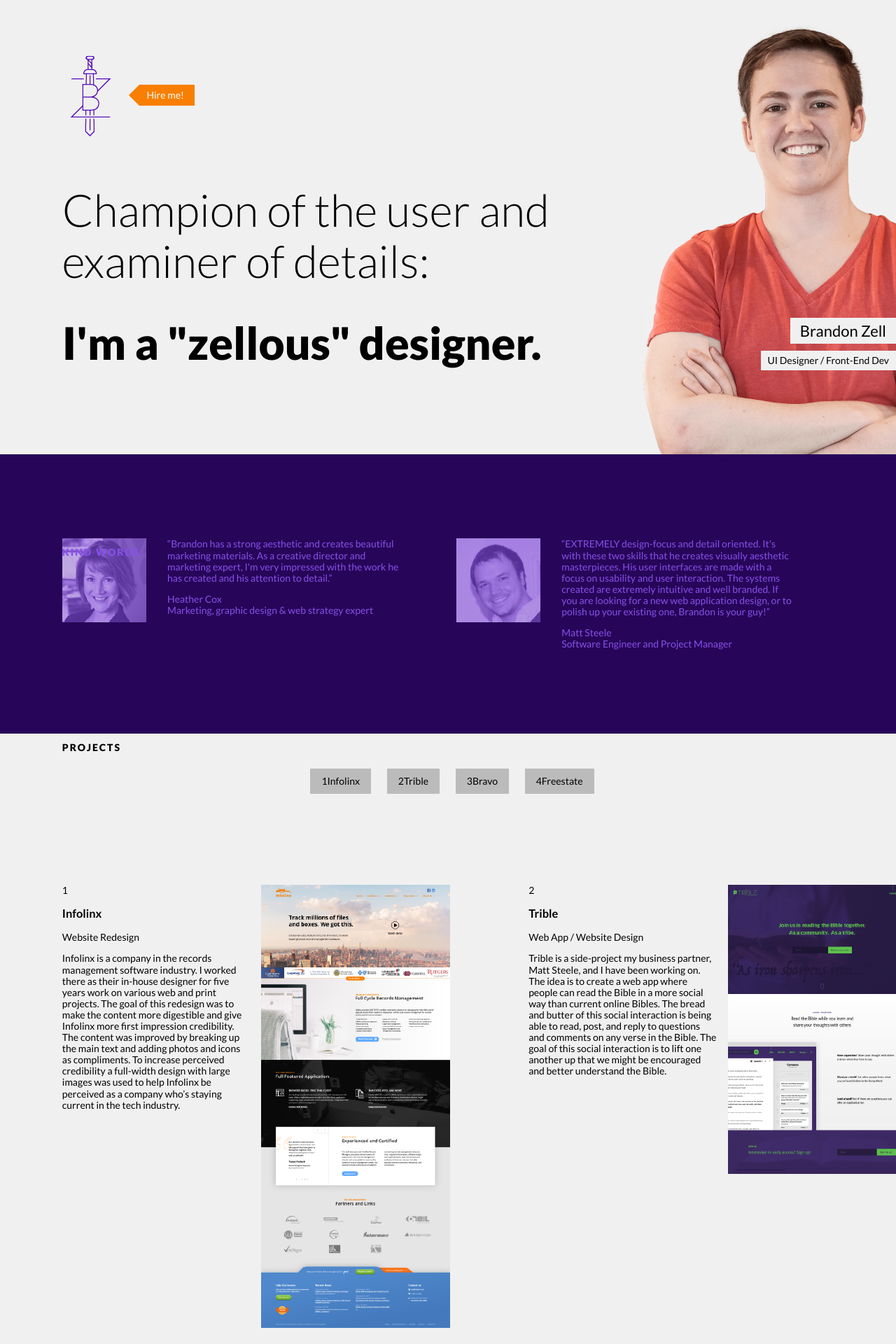
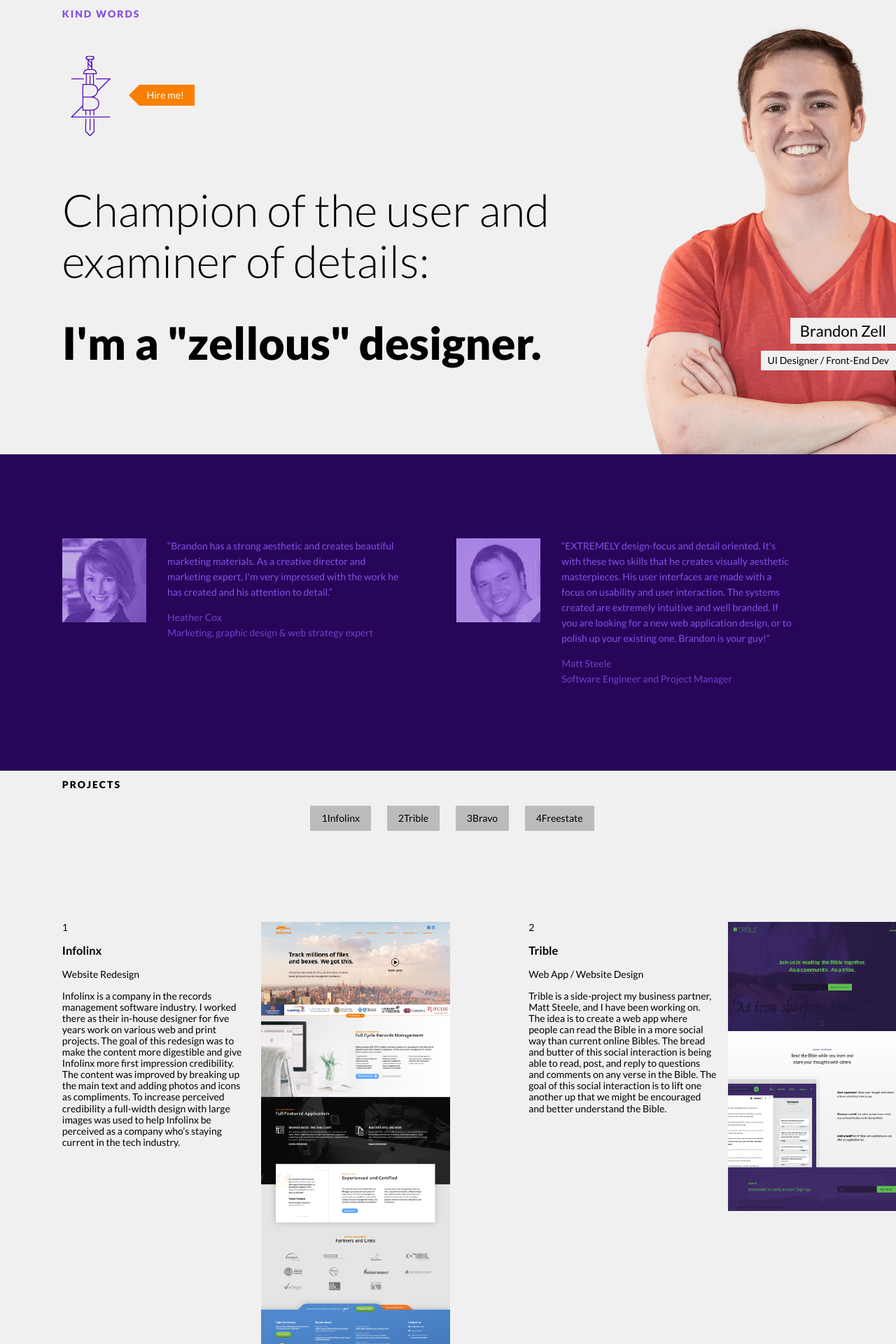
Before and after one commit to bzle/brandonz-me, a Jekyll site: the page built from index.html, in a window 1280 px wide. Shown: the top 1920 px of the page at 70% size. Built offline with Jekyll 4.4.1, drawn with Linux system fonts in a browser that asks for light colours; nearby versions of some CDN libraries.

Commit message:
Updated '/css/style.scss' via CloudCannon

```diff
--- a/css/style.scss
+++ b/css/style.scss
@@ -851,6 +851,7 @@ header {
 }
 .kind-words-section h2 {
     position: absolute;
+    top: 0;
 }
 .referral {
 }
@@ -861,12 +862,16 @@ header {
 }
 .referral__text {
     display: inline-block;
+    line-height: 22px;
     margin-left: 5%;
     width: 60%;
     vertical-align: top;
 }
 .referral__quote {
     margin-top: 0;
+}
+.referral__name, .referral__title {
+    opacity: .8;
 }
 .referral__name {
     margin-bottom: 0;
```
